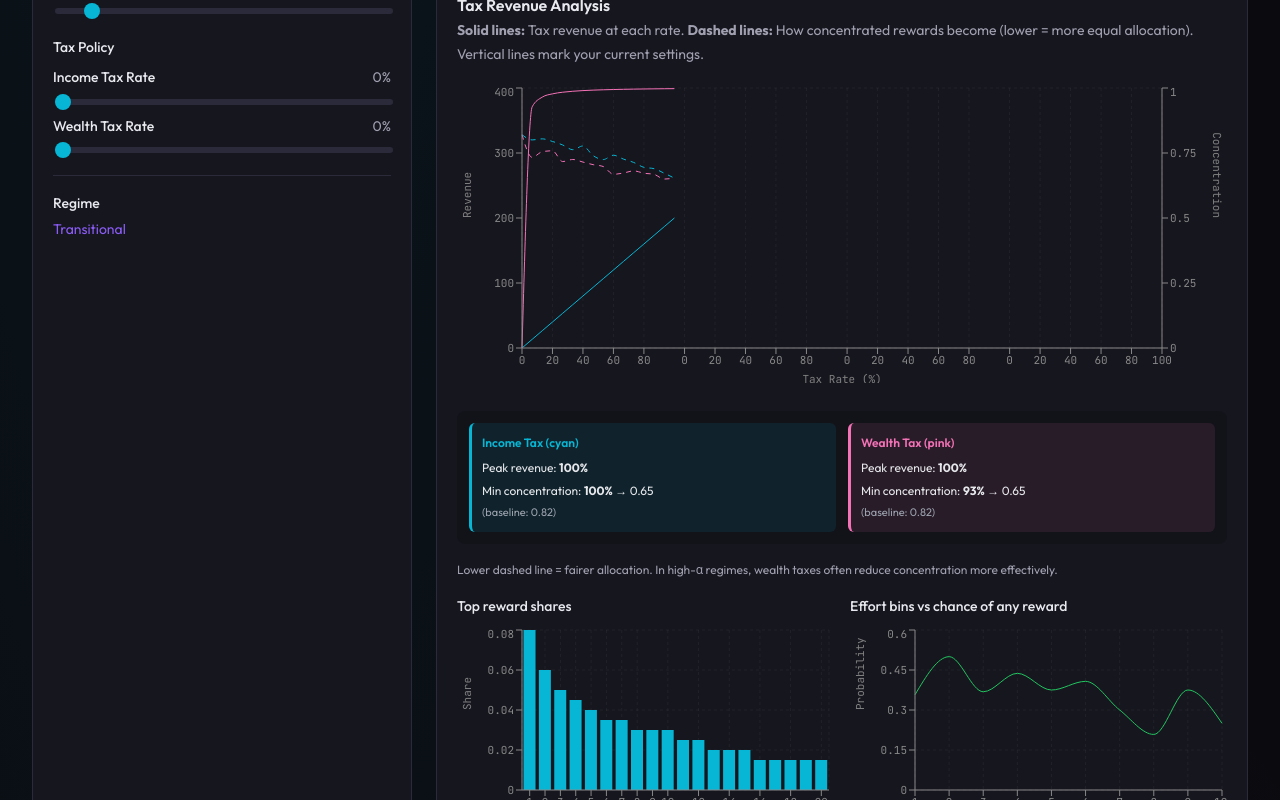
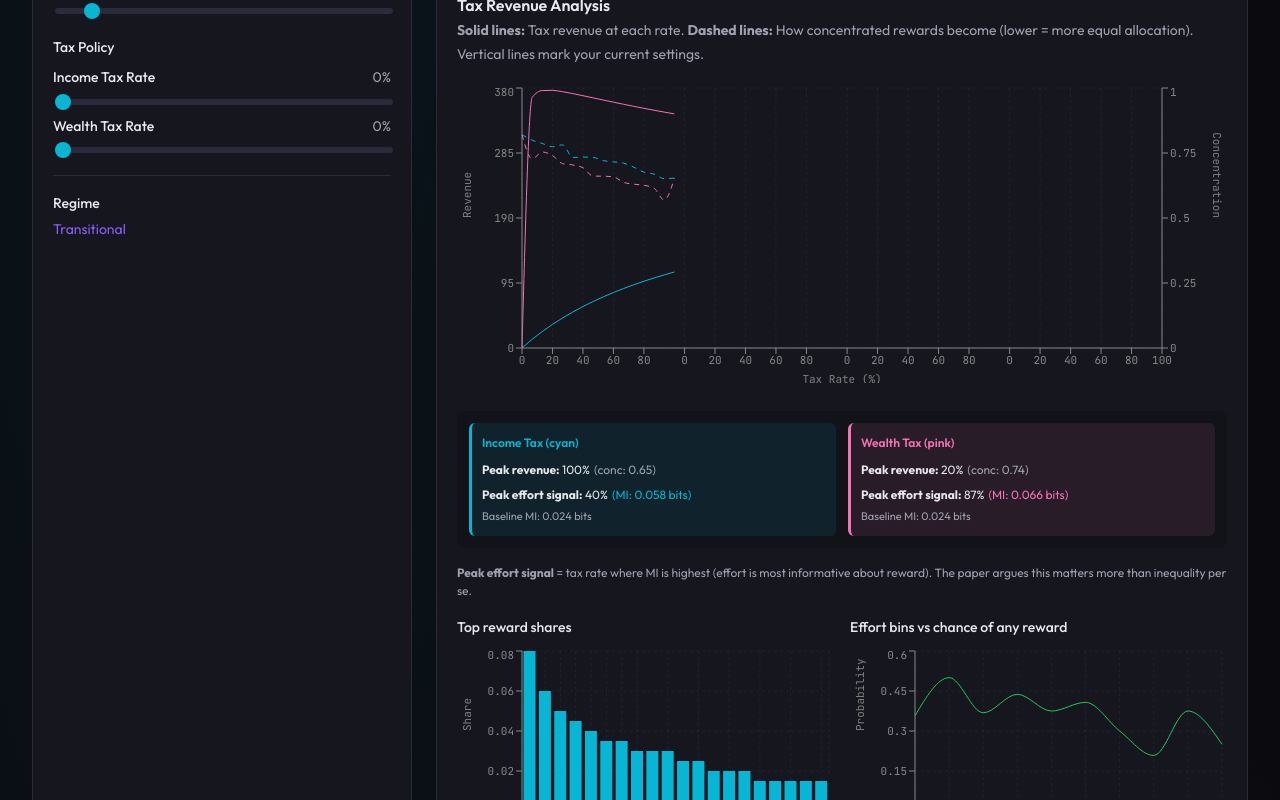
Before and after one commit to SeloSlav/shadow-futures-simulator, a React (Vite) app: page / in a window 1280 px wide. Shown: the part 666-1466 px from the top of the page. Built offline with nearby package versions, Linux system fonts and the light colour scheme.

Commit message:
Integrate mutual information (MI) calculations into tax simulations in Shadow Futures Explorer, enhancing optimal tax rate analysis with a focus on effort informativeness and economic efficiency metrics.

```diff
--- a/src/components/ShadowFuturesExplorer.tsx
+++ b/src/components/ShadowFuturesExplorer.tsx
@@ -58,6 +58,7 @@ interface TaxRevenuePoint {
   rate: number;
   revenue: number;
   postTaxGini: number;
+  mi: number; // Mutual Information - how informative is effort?
 }
 
 interface SimulationParams {
@@ -246,7 +247,16 @@ function simulate({
     });
 
     const winner = softmaxPick(weights, rng);
-    const reward = 1;
+
+    // Economic efficiency: high taxes reduce output (behavioral response)
+    // This creates a Laffer curve effect - at very high taxes, less value is created
+    // Using 1/(1 + elasticity*rate) model for smooth decay
+    const taxElasticity = 0.8; // How sensitive economy is to taxation
+    const incomeEfficiency = 1 / (1 + taxElasticity * incomeTaxRate);
+    const wealthEfficiency = 1 / (1 + taxElasticity * wealthTaxRate * 0.5); // Wealth tax has less direct effect on output
+    const economicOutput = incomeEfficiency * wealthEfficiency;
+
+    const reward = economicOutput; // Base reward adjusted by economic efficiency
 
     // Income tax on reward
     const afterTaxReward = reward * (1 - incomeTaxRate);
@@ -399,12 +409,11 @@ function generateTaxRevenueCurve(
     const result = simulate(params);
     const last = result.series[result.series.length - 1];
 
-    // Use Gini of reward distribution (who won how many times), not instantaneous wealth
-    // This measures fairness of allocation over time, which is what taxes actually affect
     points.push({
       rate: rate * 100, // Convert to percentage
       revenue: result.totalTaxRevenue || 0,
       postTaxGini: last.Gini, // Reward distribution concentration
+      mi: last.MI_bits, // How informative is effort about reward?
     });
   }
   return points;
@@ -528,17 +537,22 @@ export default function EdgeOfChaosExplorer() {
     return generateTaxRevenueCurve(deferredAlpha, deferredLambda, deferredChurn, deferredT, "wealth", 1.0, 15);
   }, [deferredAlpha, deferredLambda, deferredChurn, deferredT]);
 
-  // Find optimal tax rates (max revenue and min concentration)
+  // Find optimal tax rates - focus on peak revenue AND peak MI (effort informativeness)
   const optimalIncomeTax = useMemo(() => {
     if (incomeTaxCurve.length === 0) return null;
     const maxRevenue = incomeTaxCurve.reduce((max, point) => point.revenue > max.revenue ? point : max, incomeTaxCurve[0]);
-    const minGini = incomeTaxCurve.reduce((min, point) => point.postTaxGini < min.postTaxGini ? point : min, incomeTaxCurve[0]);
+    const maxMI = incomeTaxCurve.reduce((max, point) => point.mi > max.mi ? point : max, incomeTaxCurve[0]);
+    const baseMI = incomeTaxCurve[0]?.mi || 0;
     const baseGini = incomeTaxCurve[0]?.postTaxGini || 0;
     return {
       peakRevenueRate: maxRevenue.rate,
       peakRevenue: maxRevenue.revenue,
-      minGiniRate: minGini.rate,
-      minGini: minGini.postTaxGini,
+      giniAtPeakRevenue: maxRevenue.postTaxGini,
+      peakMIRate: maxMI.rate,
+      peakMI: maxMI.mi,
+      giniAtPeakMI: maxMI.postTaxGini,
+      revenueAtPeakMI: maxMI.revenue,
+      baseMI,
       baseGini
     };
   }, [incomeTaxCurve]);
@@ -546,13 +560,18 @@ export default function EdgeOfChaosExplorer() {
   const optimalWealthTax = useMemo(() => {
     if (wealthTaxCurve.length === 0) return null;
     const maxRevenue = wealthTaxCurve.reduce((max, point) => point.revenue > max.revenue ? point : max, wealthTaxCurve[0]);
-    const minGini = wealthTaxCurve.reduce((min, point) => point.postTaxGini < min.postTaxGini ? point : min, wealthTaxCurve[0]);
+    const maxMI = wealthTaxCurve.reduce((max, point) => point.mi > max.mi ? point : max, wealthTaxCurve[0]);
+    const baseMI = wealthTaxCurve[0]?.mi || 0;
     const baseGini = wealthTaxCurve[0]?.postTaxGini || 0;
     return {
       peakRevenueRate: maxRevenue.rate,
       peakRevenue: maxRevenue.revenue,
-      minGiniRate: minGini.rate,
-      minGini: minGini.postTaxGini,
+      giniAtPeakRevenue: maxRevenue.postTaxGini,
+      peakMIRate: maxMI.rate,
+      peakMI: maxMI.mi,
+      giniAtPeakMI: maxMI.postTaxGini,
+      revenueAtPeakMI: maxMI.revenue,
+      baseMI,
       baseGini
     };
   }, [wealthTaxCurve]);
@@ -873,7 +892,7 @@ export default function EdgeOfChaosExplorer() {
                   </LineChart>
                 </ResponsiveContainer>
               </div>
-              {/* Optimal rates summary */}
+              {/* Optimal rates summary - reframed around paper's goals */}
               <div style={{
                 display: "grid",
                 gridTemplateColumns: "1fr 1fr",
@@ -884,32 +903,45 @@ export default function EdgeOfChaosExplorer() {
                 borderRadius: "8px"
               }}>
                 <div style={{ padding: "10px", backgroundColor: "rgba(6, 182, 212, 0.1)", borderRadius: "6px", borderLeft: "3px solid #06b6d4" }}>
-                  <div style={{ fontSize: "12px", color: "#06b6d4", fontWeight: 600, marginBottom: "6px" }}>Income Tax (cyan)</div>
-                  <div style={{ fontSize: "12px", color: "#e5e7eb", marginBottom: "4px" }}>
-                    Peak revenue: <strong>{optimalIncomeTax?.peakRevenueRate.toFixed(0)}%</strong>
+                  <div style={{ fontSize: "12px", color: "#06b6d4", fontWeight: 600, marginBottom: "8px" }}>Income Tax (cyan)</div>
+                  <div style={{ fontSize: "12px", color: "#e5e7eb", marginBottom: "6px" }}>
+                    <strong>Peak revenue:</strong> {optimalIncomeTax?.peakRevenueRate.toFixed(0)}%
+                    <span style={{ color: "#9ca3af", marginLeft: "4px" }}>
+                      (conc: {optimalIncomeTax?.giniAtPeakRevenue.toFixed(2)})
+                    </span>
                   </div>
                   <div style={{ fontSize: "12px", color: "#e5e7eb", marginBottom: "4px" }}>
-                    Min concentration: <strong>{optimalIncomeTax?.minGiniRate.toFixed(0)}%</strong> → {optimalIncomeTax?.minGini.toFixed(2)}
+                    <strong>Peak effort signal:</strong> {optimalIncomeTax?.peakMIRate.toFixed(0)}%
+                    <span style={{ color: "#06b6d4", marginLeft: "4px" }}>
+                      (MI: {optimalIncomeTax?.peakMI.toFixed(3)} bits)
+                    </span>
                   </div>
                   <div style={{ fontSize: "11px", color: "#9ca3af" }}>
-                    (baseline: {optimalIncomeTax?.baseGini.toFixed(2)})
+                    Baseline MI: {optimalIncomeTax?.baseMI.toFixed(3)} bits
                   </div>
                 </div>
                 <div style={{ padding: "10px", backgroundColor: "rgba(244, 114, 182, 0.1)", borderRadius: "6px", borderLeft: "3px solid #f472b6" }}>
-                  <div style={{ fontSize: "12px", color: "#f472b6", fontWeight: 600, marginBottom: "6px" }}>Wealth Tax (pink)</div>
-                  <div style={{ fontSize: "12px", color: "#e5e7eb", marginBottom: "4px" }}>
-                    Peak revenue: <strong>{optimalWealthTax?.peakRevenueRate.toFixed(0)}%</strong>
+                  <div style={{ fontSize: "12px", color: "#f472b6", fontWeight: 600, marginBottom: "8px" }}>Wealth Tax (pink)</div>
+                  <div style={{ fontSize: "12px", color: "#e5e7eb", marginBottom: "6px" }}>
+                    <strong>Peak revenue:</strong> {optimalWealthTax?.peakRevenueRate.toFixed(0)}%
+                    <span style={{ color: "#9ca3af", marginLeft: "4px" }}>
+                      (conc: {optimalWealthTax?.giniAtPeakRevenue.toFixed(2)})
+                    </span>
                   </div>
                   <div style={{ fontSize: "12px", color: "#e5e7eb", marginBottom: "4px" }}>
-                    Min concentration: <strong>{optimalWealthTax?.minGiniRate.toFixed(0)}%</strong> → {optimalWealthTax?.minGini.toFixed(2)}
+                    <strong>Peak effort signal:</strong> {optimalWealthTax?.peakMIRate.toFixed(0)}%
+                    <span style={{ color: "#f472b6", marginLeft: "4px" }}>
+                      (MI: {optimalWealthTax?.peakMI.toFixed(3)} bits)
+                    </span>
                   </div>
                   <div style={{ fontSize: "11px", color: "#9ca3af" }}>
-                    (baseline: {optimalWealthTax?.baseGini.toFixed(2)})
+                    Baseline MI: {optimalWealthTax?.baseMI.toFixed(3)} bits
                   </div>
                 </div>
               </div>
-              <div className="text-xs text-muted mt-2">
-                Lower dashed line = fairer allocation. In high-α regimes, wealth taxes often reduce concentration more effectively.
+              <div className="text-xs text-muted mt-3" style={{ lineHeight: 1.5 }}>
+                <strong>Peak effort signal</strong> = tax rate where MI is highest (effort is most informative about reward).
+                The paper argues this matters more than inequality per se.
               </div>
             </div>
 
```
